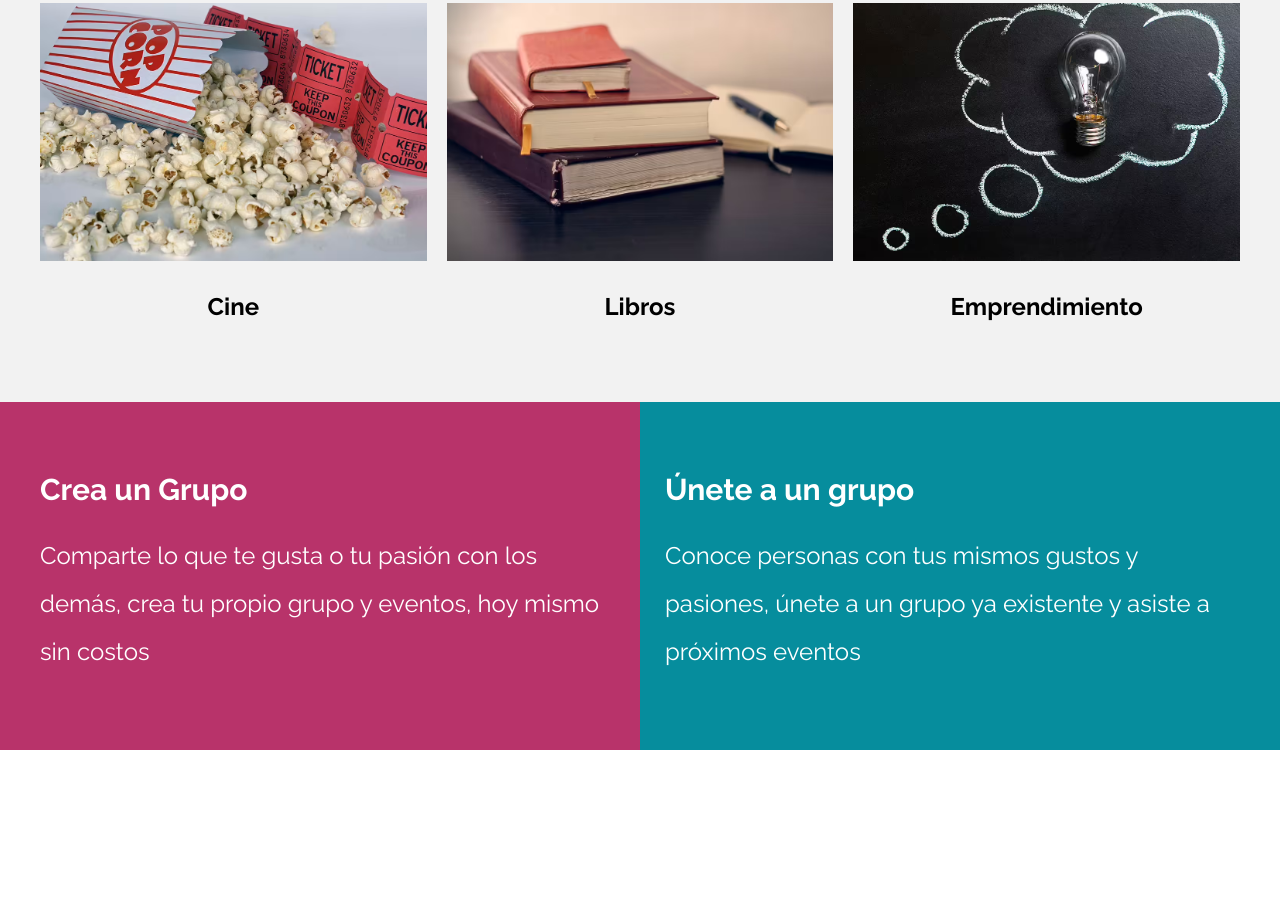
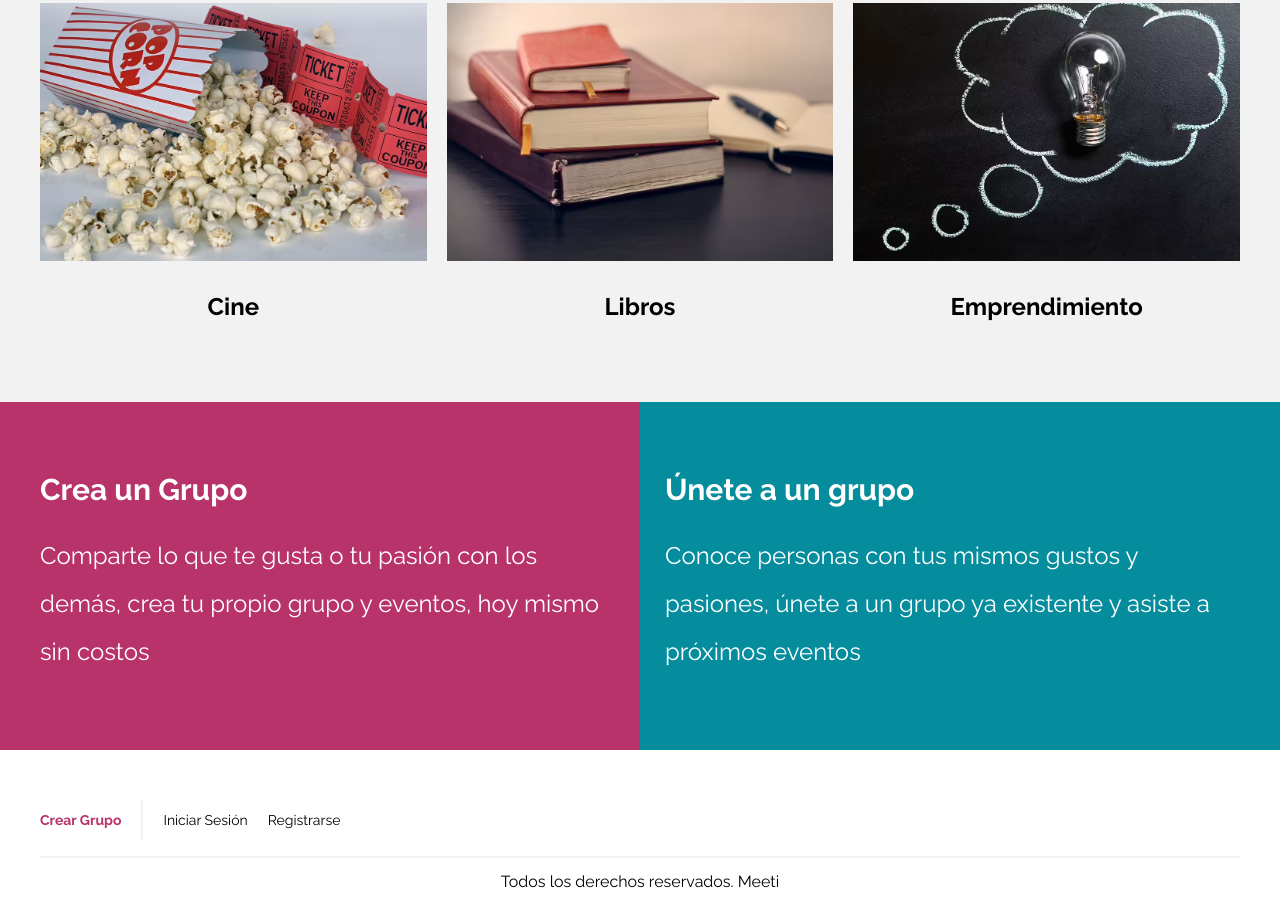
Before and after one commit to joelcascar/Proyecto-Meeti, a website: page index.html in a window 1280 px wide. Shown: the part 2847-3770 px from the top of the page. Before the commit the page ends 3597 px from the top, so only its background shows below. Drawn offline with Linux system fonts and the light colour scheme.

Commit message:
footer finalizado

```diff
--- a/index.html
+++ b/index.html
@@ -270,6 +270,18 @@
         </div>
     </section>
 
+    <!-- Sección footer -->
+
+    <footer class="footer contenedor">
+        <nav class="navegacion">
+            <a href="#" class="navegacion__enlace navegacion__enlace--crear">Crear Grupo</a>
+            <a href="#" class="navegacion__enlace">Iniciar Sesión</a>
+            <a href="#" class="navegacion__enlace">Registrarse</a>
+        </nav>
+
+        <p class="footer__copyright">Todos los derechos reservados. Meeti</p>
+    </footer>
+
     <script src="build/js/app.js"></script>
 </body>
 </html>
--- a/src/scss/app.scss
+++ b/src/scss/app.scss
@@ -1,3 +1,5 @@
 @use 'base';
 @use 'ui/header';
 @use 'ui/contenido';
+@use 'ui/footer';
+@use 'ui/meeti';
--- /dev/null
+++ b/src/scss/ui/footer/_footer.scss
@@ -0,0 +1,10 @@
+@use "base/variables" as v;
+.footer{
+    padding-top: 5rem;
+
+    &__copyright{
+        padding: 1rem;
+        border-top: 2px solid v.$grisClaro;
+        text-align: center;
+    }
+}
--- /dev/null
+++ b/src/scss/ui/footer/_index.scss
@@ -0,0 +1 @@
+@forward "footer";
--- /dev/null
+++ b/src/scss/ui/meeti/_index.scss
@@ -0,0 +1,2 @@
+@forward "sidebar";
+@forward "meeti";
```
Also changed, not shown: build/css/app.css, src/scss/ui/meeti/_meeti.scss (added), src/scss/ui/meeti/_sidebar.scss (added), 1 other file.
